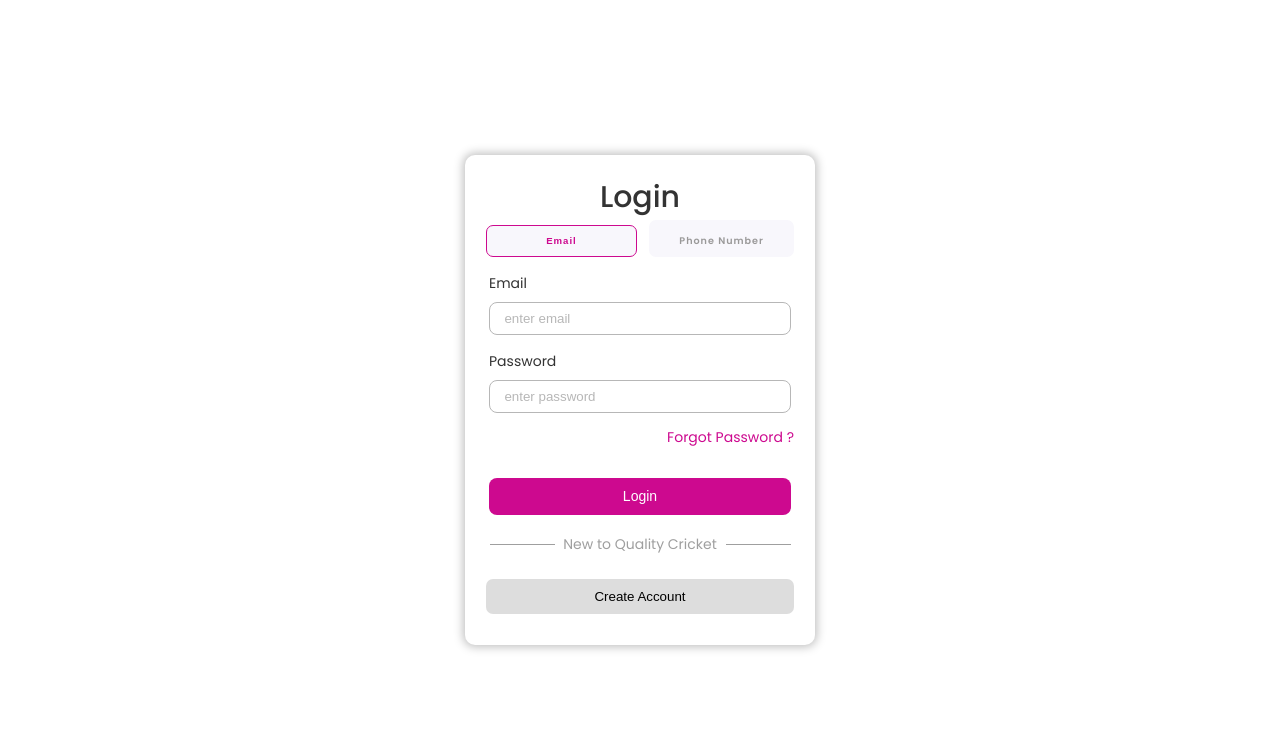
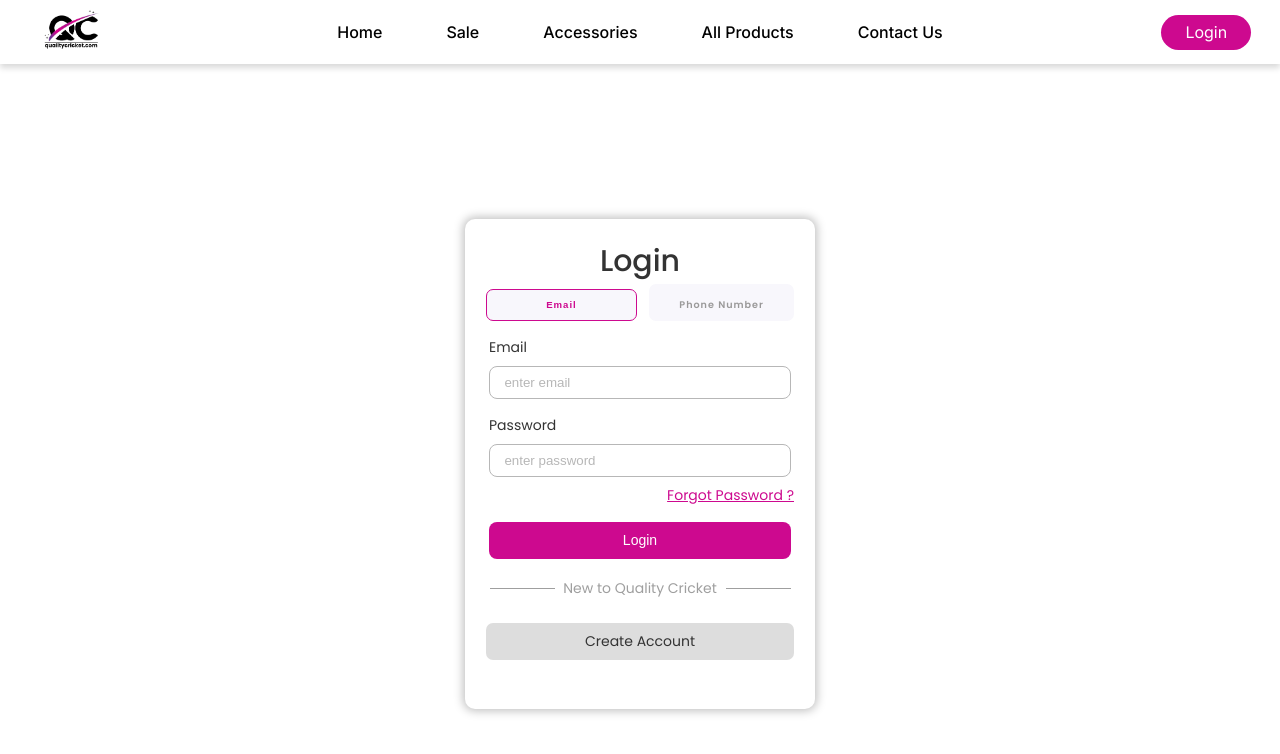
Before and after one commit to AnilBabu01/e-quality-cricket, a React (Vite) app in the folder Frontend/: page / in a window 1280 px wide. Shown: the top 754 px of the page. Built offline with nearby package versions, Linux system fonts and the light colour scheme.

Commit message:
added routes

```diff
--- a/Frontend/src/App.jsx
+++ b/Frontend/src/App.jsx
@@ -1,24 +1,25 @@
-
 import { BrowserRouter as Router, Routes, Route } from "react-router-dom";
-import CreatePassword from "./screens/Auth/createPassword/CreatePassword";
-import EmailLogin from "./screens/Auth/EmailLogin/EmailLogin";
-import Forgot from "./screens/Auth/Forgot/Forgot";
-import PhoneLogin from "./screens/Auth/Phonelogin/PhoneLogin";
-import Register from "./screens/Auth/Register";
-
+import Auth from "./screens/Auth";
+import EmailLogin from "./components/auth/EmailLogin/EmailLogin";
+import Navigation from "./components/header/Navigation";
+import PhoneLogin from "./components/auth/Phonelogin/PhoneLogin";
+import Forgot from "./components/auth/Forgot/Forgot";
+import CreatePassword from "./components/auth/createPassword/CreatePassword";
 function App() {
   return (
     <Router>
       <div className="App">
+        <Navigation />
         <Routes>
           <Route path="/" element={<EmailLogin />} />
           <Route path="/phone" element={<PhoneLogin />} />
           <Route path="/forget" element={<Forgot />} />
           <Route path="/create" element={<CreatePassword />} />
+          <Route path="/register" element={<Auth />} />
         </Routes>
       </div>
     </Router>
-    )
-    }
+  );
+}
 
 export default App;
--- a/Frontend/src/screens/Auth/EmailLogin/EmailLogin.jsx
+++ b/Frontend/src/components/auth/EmailLogin/EmailLogin.jsx
@@ -1,23 +1,20 @@
 import { Link } from "react-router-dom";
-import React, {useState} from 'react'
+import React, { useState } from "react";
 import "./emaillogin.scss";
-
 
 const initialState = {
   email: "",
   password: "",
-}
-
+};
 
 const EmailLogin = () => {
-
   const [state, setState] = useState(initialState);
 
-  const { email, password} = state;
+  const { email, password } = state;
 
   const handleInputChange = (e) => {
-    const {name, value} = e.target;
-    setState({...state, [name]: value});
+    const { name, value } = e.target;
+    setState({ ...state, [name]: value });
   };
 
   const handleSubmit = (e) => {
@@ -32,13 +29,21 @@ const EmailLogin = () => {
           {/* <Link to='/phone'><button className="pl-button" id="secondary-button">
             Phone Number
           </button> </Link> */}
-          <Link to='/phone' className="navi-button" id="secondary-button">
+          <Link to="/phone" className="navi-button" id="secondary-button">
             Phone Number
-           </Link>
+          </Link>
         </div>
         <div className="input-group">
           <label htmlFor="email">Email</label>
-          <input required type="email" id="email" name="email" placeholder="enter email" value={email}  onChange={handleInputChange}/>
+          <input
+            required
+            type="email"
+            id="email"
+            name="email"
+            placeholder="enter email"
+            value={email}
+            onChange={handleInputChange}
+          />
         </div>
         <div className="input-group">
           <label htmlFor="password">Password</label>
@@ -48,16 +53,21 @@ const EmailLogin = () => {
             id="password"
             name="password"
             placeholder="enter password"
-            value={password}  onChange={handleInputChange}
+            value={password}
+            onChange={handleInputChange}
           />
         </div>
-        <p>Forgot Password ?</p>
+        <Link to="/forget" className="forget-link">
+          {"Forgot Password ?"}
+        </Link>
 
         <div className="input-group">
           <button className="login-btn">Login</button>
         </div>
         <span className="newusertag">New to Quality Cricket</span>
-      <button className='creatbtn'>Create Account</button>
+        <Link to="/register" className="creatbtn">
+          Create Account
+        </Link>
       </form>
     </div>
   );
--- a/Frontend/src/screens/Auth/EmailLogin/emaillogin.scss
+++ b/Frontend/src/components/auth/EmailLogin/emaillogin.scss
@@ -2,8 +2,7 @@ $primary-color: #ffffff;
 $secondary-color: #cd098f;
 $input-text-color: #333333;
 $input-placeholder-color: #b7b7b7;
-$line-btw-text: #9F9F9F;
-
+$line-btw-text: #9f9f9f;
 
 .login-container {
   width: 100vw;
@@ -14,7 +13,6 @@ $line-btw-text: #9F9F9F;
   font-weight: 400;
   font-size: 14px;
   line-height: 21px;
-
 
   .login-form {
     min-width: 350px;
@@ -27,10 +25,9 @@ $line-btw-text: #9F9F9F;
     flex-direction: column;
     align-items: center;
     position: absolute;
-
   }
 
-  .newusertag{
+  .newusertag {
     position: relative;
     width: 86%;
     height: 35px;
@@ -39,8 +36,8 @@ $line-btw-text: #9F9F9F;
     color: $line-btw-text;
   }
 
-    .newusertag:before{
-      content:" ";
+  .newusertag:before {
+    content: " ";
     height: 1px;
     width: 65px;
     background: $line-btw-text;
@@ -49,8 +46,8 @@ $line-btw-text: #9F9F9F;
     top: 28%;
     left: 0;
   }
-    .newusertag:after{
-      content:" ";
+  .newusertag:after {
+    content: " ";
     height: 1px;
     width: 65px;
     background: $line-btw-text;
@@ -60,20 +57,21 @@ $line-btw-text: #9F9F9F;
     right: 0;
   }
 
-    .creatbtn{
+  .creatbtn {
+    text-decoration: none;
     position: relative;
+    text-align: center;
+    color: $input-text-color;
     width: 88%;
-      height: 35px;
+    padding-block: 0.5rem;
     top: 29px;
     border: none;
     cursor: pointer;
-      background: #DDDDDD;
+    background: #dddddd;
     border-radius: 7px;
   }
-
 }
 .login-form {
-
   .heading {
     margin-top: 20px;
     font-weight: 500;
@@ -89,25 +87,24 @@ $line-btw-text: #9F9F9F;
     align-items: center;
     justify-content: space-between;
 
-    .navi-button{
+    .navi-button {
       width: 47%;
       height: 37px;
       text-align: center;
       text-decoration: none;
 
       border-radius: 7px;
-        background: #F8F7FC;
-        font-size: .6rem;
+      background: #f8f7fc;
+      font-size: 0.6rem;
       font-weight: 600;
-        padding: 1.0em 0 0 0;
-        color: #9A9999;
+      padding: 1em 0 0 0;
+      color: #9a9999;
       letter-spacing: 1px;
-        cursor: pointer!important;
+      cursor: pointer !important;
       transition: box-shadow 80ms ease-in;
     }
 
-
-    button{
+    button {
       width: 49%;
       border: none;
     }
@@ -115,17 +112,17 @@ $line-btw-text: #9F9F9F;
     .pl-button {
       margin: 0.5em 0 0;
       border-radius: 7px;
-        background: #F8F7FC;
-        font-size: .6rem;
+      background: #f8f7fc;
+      font-size: 0.6rem;
       font-weight: 600;
       padding: 1em;
-        color: #9A9999;
+      color: #9a9999;
       letter-spacing: 1px;
-        cursor: pointer!important;
+      cursor: pointer !important;
       transition: box-shadow 80ms ease-in;
     }
-    .pl-button--active{
-        background: #F8F7FC;
+    .pl-button--active {
+      background: #f8f7fc;
       border: 1px solid $secondary-color;
       color: $secondary-color;
       border-radius: 7px;
@@ -165,9 +162,10 @@ $line-btw-text: #9F9F9F;
       border-radius: 0.5rem;
     }
   }
-p{
+  .forget-link {
     width: 88%;
     text-align: right;
+    padding-top: 0.5rem;
     color: $secondary-color;
   }
 }
--- a/Frontend/src/components/header/Navigation.jsx
+++ b/Frontend/src/components/header/Navigation.jsx
@@ -45,7 +45,9 @@ const Navigation = () => {
           })}
         </ul>
         <div className="nav-action">
-          <button>Login</button>
+          <Link to="/">
+            <button>Login</button>
+          </Link>
         </div>
       </div>
       {/* <Outlet /> */}
```
Also changed, not shown: Frontend/src/components/auth/Forgot/Forgot.jsx (renamed from Frontend/src/screens/Auth/Forgot/Forgot.jsx), Frontend/src/components/auth/Forgot/forgot.scss (renamed from Frontend/src/screens/Auth/Forgot/forgot.scss), Frontend/src/components/auth/Phonelogin/PhoneLogin.jsx (renamed from Frontend/src/screens/Auth/Phonelogin/PhoneLogin.jsx), Frontend/src/components/auth/Phonelogin/phonelogin.scss (renamed from Frontend/src/screens/Auth/Phonelogin/phonelogin.scss), Frontend/src/components/auth/createPassword/CreatePassword.jsx (renamed from Frontend/src/screens/Auth/createPassword/CreatePassword.jsx), Frontend/src/components/auth/createPassword/CreatePassword.scss (renamed from Frontend/src/screens/Auth/createPassword/CreatePassword.scss). Lines whose indentation alone changed are shown as unchanged.
